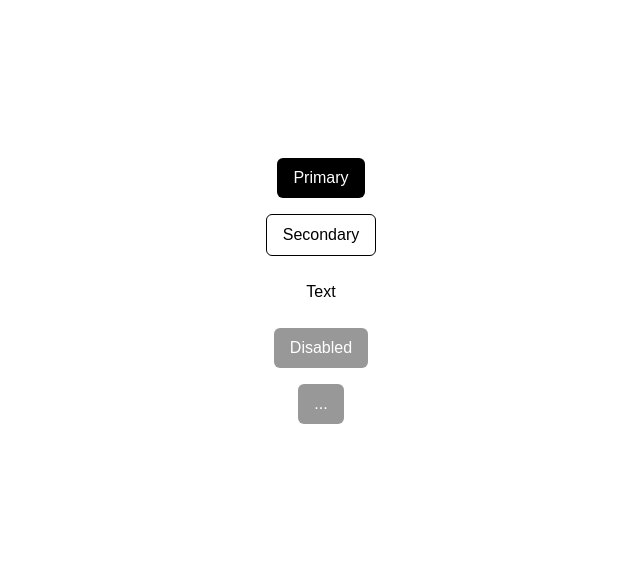
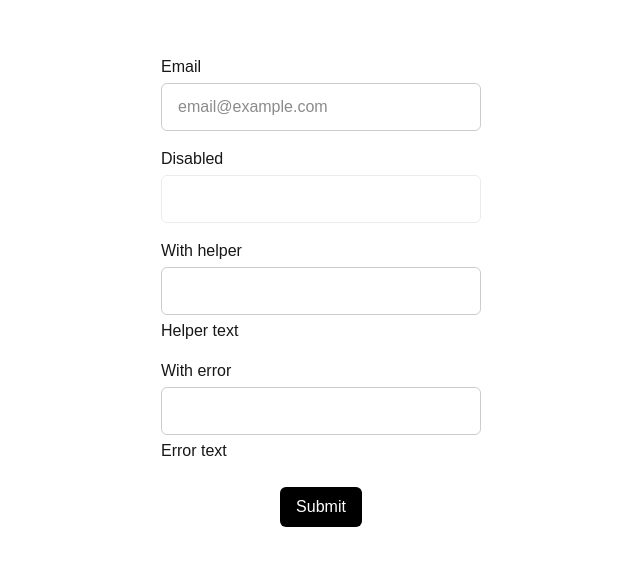
Before and after one commit to justasstulpinas/CVRME, a Next.js app: page / in a window 1280 px wide. Shown: the part 109-674 px from the top of the page, without its empty margins (319-959 px from the left). Built offline with nearby package versions, Linux system fonts and the light colour scheme.

Commit message:
ui: add Input primitive

```diff
--- /dev/null
+++ b/src/components/primitives/Input.tsx
@@ -0,0 +1,51 @@
+interface InputProps {
+  label?: string
+  placeholder?: string
+  value?: string
+  onChange?: (value: string) => void
+  disabled?: boolean
+  error?: string
+  helperText?: string
+}
+
+export function Input({
+  label,
+  placeholder,
+  value,
+  onChange,
+  disabled,
+  error,
+  helperText,
+}: InputProps) {
+  return (
+    <div className="flex flex-col gap-1">
+      {label && (
+        <label className="text-caption">
+          {label}
+        </label>
+      )}
+
+      <input
+        type="text"
+        value={value}
+        placeholder={placeholder}
+        disabled={disabled}
+        onChange={(e) => onChange?.(e.target.value)}
+        className={[
+          'h-12 px-4 rounded-md',
+          'border border-black/20',
+          'text-body',
+          'focus:outline-none focus:ring-0',
+          'disabled:opacity-40 disabled:cursor-not-allowed',
+          error ? 'border-black' : '',
+        ].join(' ')}
+      />
+
+      {(error || helperText) && (
+        <div className="text-caption">
+          {error ?? helperText}
+        </div>
+      )}
+    </div>
+  )
+}
--- a/src/pages/index.tsx
+++ b/src/pages/index.tsx
@@ -1,13 +1,17 @@
 import { Button } from '@/components/primitives/Button'
+import { Input } from '@/components/primitives/Input'
 
 export default function Home() {
   return (
-    <div className="min-h-screen flex flex-col gap-4 items-center justify-center">
-      <Button>Primary</Button>
-      <Button variant="secondary">Secondary</Button>
-      <Button variant="text">Text</Button>
-      <Button disabled>Disabled</Button>
-      <Button loading>Loading</Button>
+    <div className="min-h-screen flex flex-col gap-6 items-center justify-center">
+      <div className="w-80 flex flex-col gap-4">
+        <Input label="Email" placeholder="email@example.com" />
+        <Input label="Disabled" disabled />
+        <Input label="With helper" helperText="Helper text" />
+        <Input label="With error" error="Error text" />
+      </div>
+
+      <Button>Submit</Button>
     </div>
   )
 }
```
